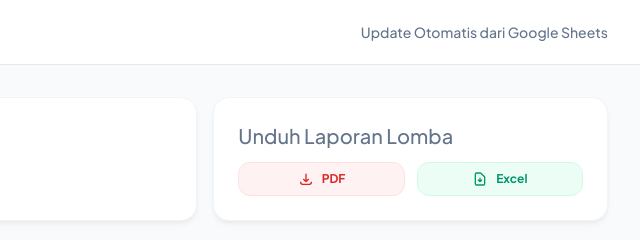
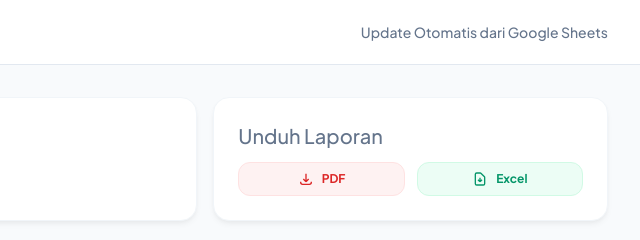
Before and after one commit to mgmpmtksmpclp/cek-peserta-lomba, a plain HTML site: page index.html in a window 1280 px wide. Shown: the top 240 px of the page, 640-1280 px from the left. Drawn offline with nearby package versions, Linux system fonts and the light colour scheme; no server answers.

Commit message:
Update index.html

```diff
--- a/index.html
+++ b/index.html
@@ -85,7 +85,7 @@
                 <h3 id="statFilter" class="text-xl font-bold text-blue-600">Semua</h3>
             </div>
             <div class="bg-white p-6 rounded-2xl custom-shadow border border-slate-100">
-                <p class="text-slate-500 text-xl font-medium mb-3">Unduh Laporan Lomba</p>
+                <p class="text-slate-500 text-xl font-medium mb-3">Unduh Laporan</p>
                 <div class="flex gap-3">
                     <button onclick="exportToPDF()" class="flex-1 bg-red-50 text-red-600 py-2 px-3 rounded-xl text-xs font-bold flex items-center justify-center gap-2 hover:bg-red-100 transition-colors border border-red-100">
                         <svg xmlns="http://www.w3.org/2000/svg" class="h-4 w-4" fill="none" viewBox="0 0 24 24" stroke="currentColor"><path d="M4 16v1a3 3 0 003 3h10a3 3 0 003-3v-1m-4-4l-4 4m0 0l-4-4m4 4V4" stroke-width="2"/></svg>
```
